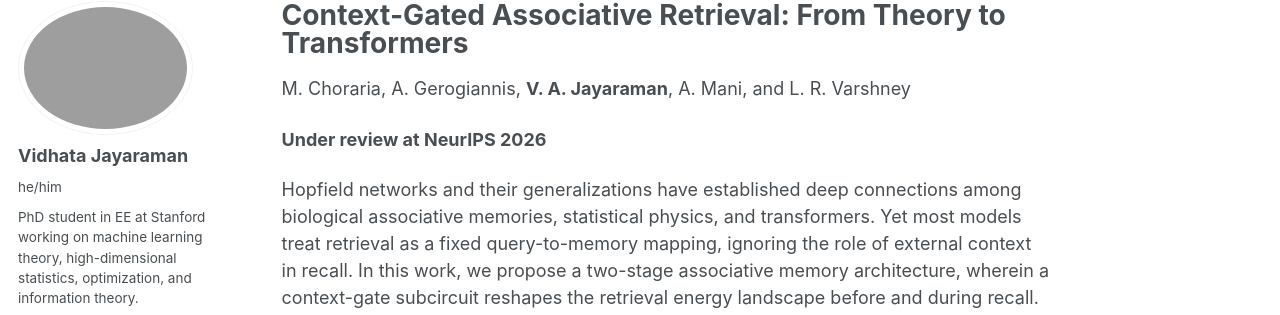
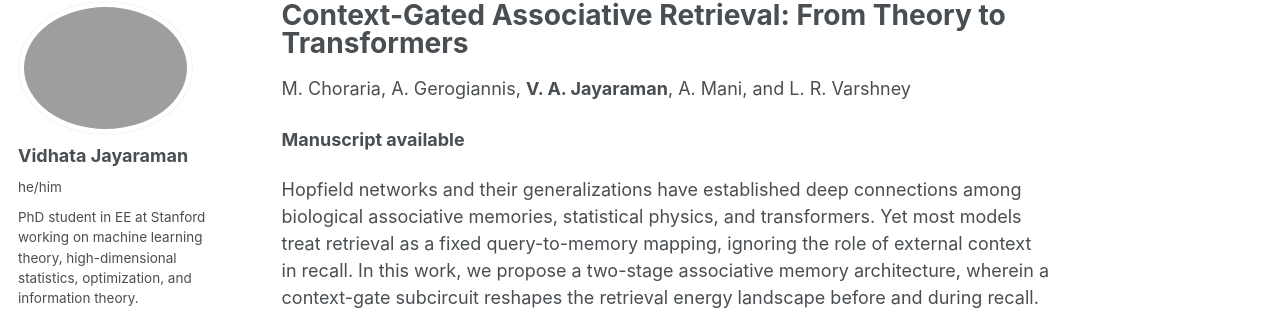
Before and after one commit to dxdt14/dxdt14.github.io, a Jekyll site: the page built from _publications/2026-09-4_NeurIPS_AssocMem.md, in a window 1280 px wide and 900 px high. Shown: the part 105-420 px from the top of the window. Built offline with Jekyll 4.4.1, drawn with Linux system fonts in a browser that asks for light colours; some web fonts are replaced.

Commit message:
Added pdf files for assoc memories papers

```diff
--- a/_publications/2026-09-4_NeurIPS_AssocMem.md
+++ b/_publications/2026-09-4_NeurIPS_AssocMem.md
@@ -3,10 +3,10 @@ title: "Context-Gated Associative Retrieval: From Theory to Transformers"
 collection: publications
 category: preprints
 authors: 'M. Choraria, A. Gerogiannis, <strong>V. A. Jayaraman</strong>, A. Mani, and L. R. Varshney'
-venue_status: 'Under review at NeurIPS 2026'
+venue_status: 'Manuscript available'
 excerpt: 'A theoretical and empirical account of context-gated associative retrieval, connecting energy-based memory dynamics to in-context learning in transformers.'
 date: 2026-05-04
-paperurl: 'https://arxiv.org/abs/2605.10970'
+paperurl: '/files/context_gated_assoc_retrieval.pdf'
 citation: 'Choraria, M., Gerogiannis, A., Jayaraman, V.A., Mani, A., & Varshney, L.R. (2026). Context-Gated Associative Retrieval: From Theory to Transformers'
 ---
 
```
Also changed, not shown: _publications/2026-04-22_ICLR_AssocMem.md (+1 -1 lines), 2 other files.
